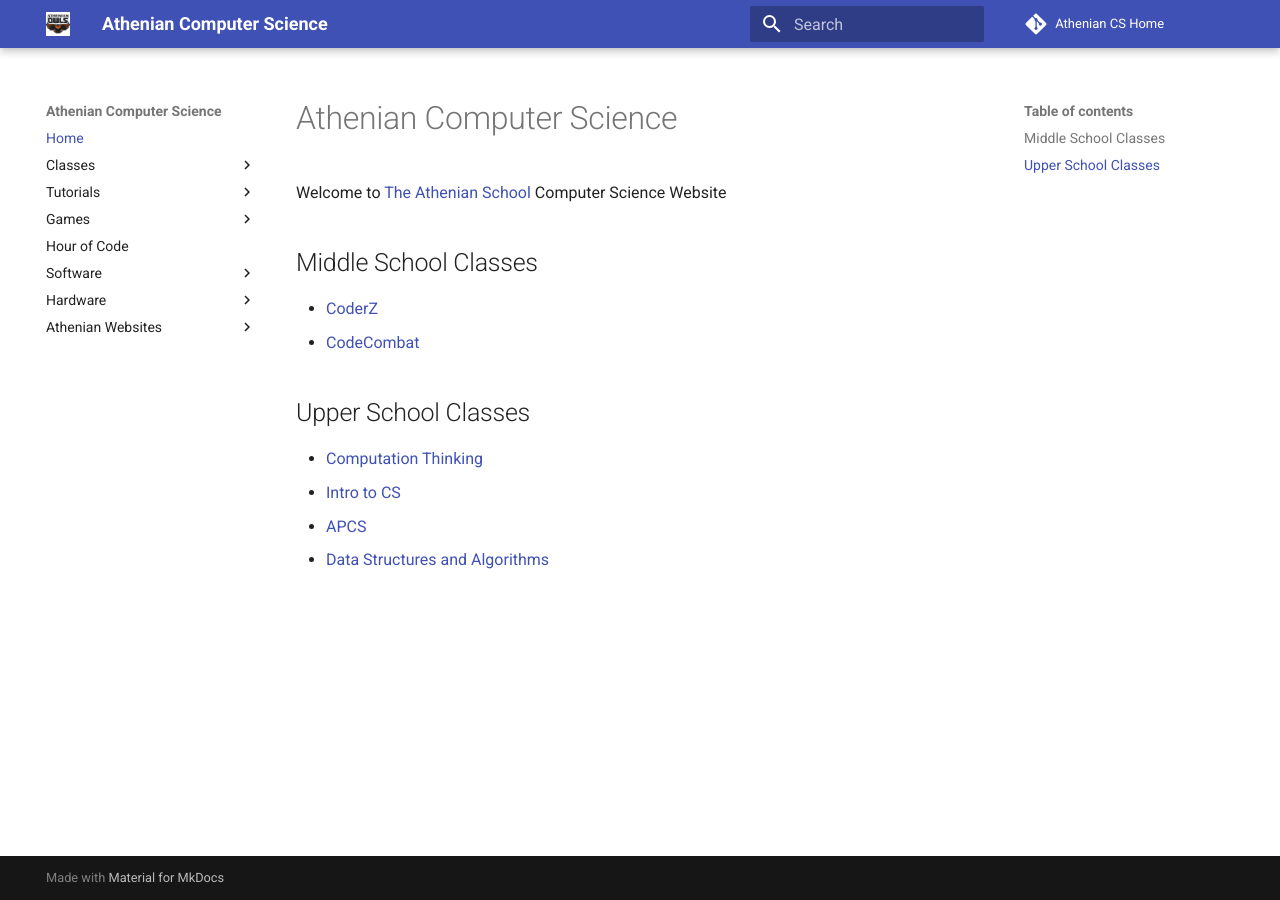
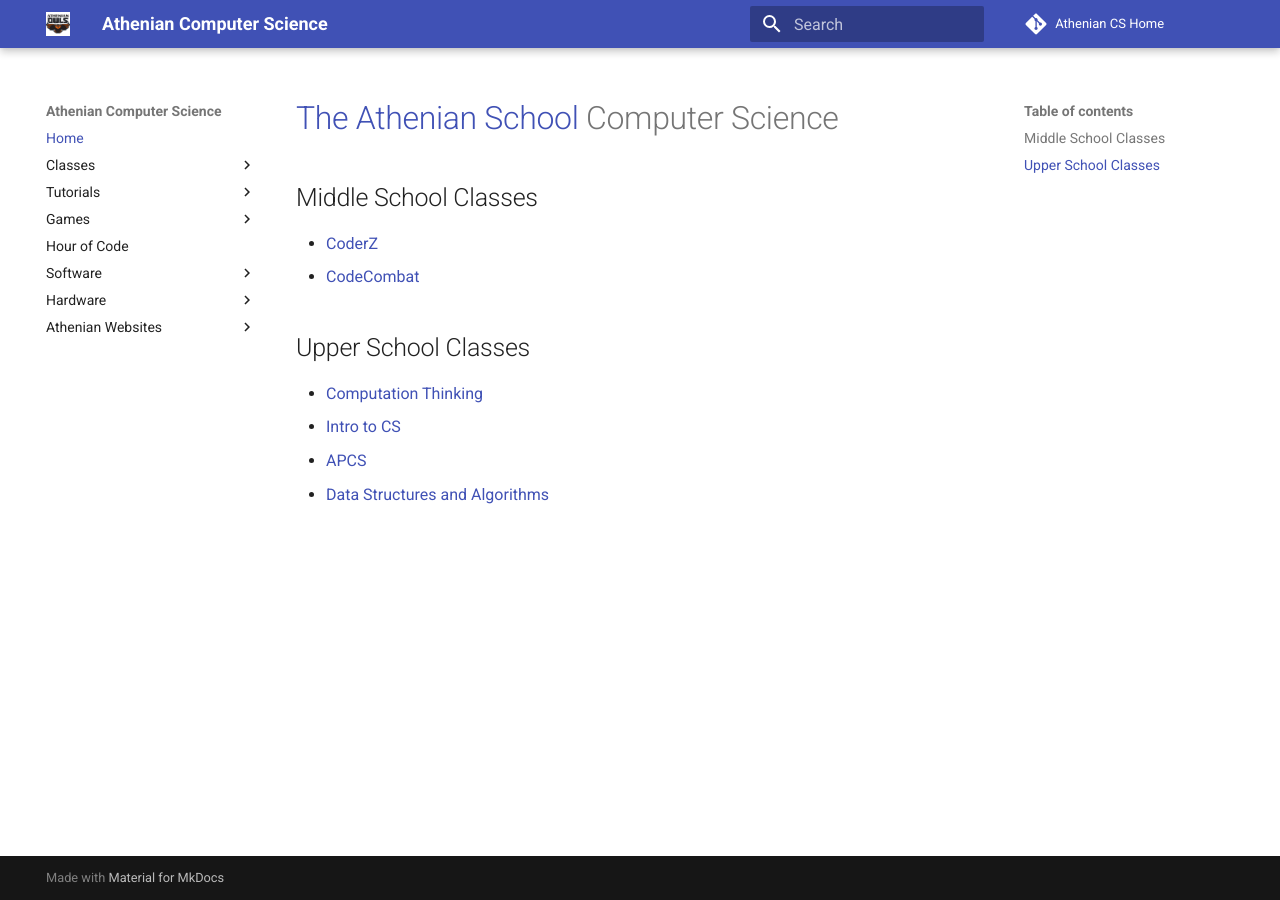
Before and after one commit to athenian-computational-thinking/athenian-cs-mkdocs, an MkDocs documentation site: the page built from docs/index.md, in a window 1280 px wide. Built offline with MkDocs 1.6.1 and Material for MkDocs 9.7.7, drawn with Linux system fonts in a browser that asks for light colours; comment, search, counter and statistics services are not loaded.

Commit message:
Update docs

```diff
--- a/docs/index.md
+++ b/docs/index.md
@@ -1,6 +1,4 @@
-# Athenian Computer Science
-
-Welcome to [The Athenian School](https://www.athenian.org) Computer Science Website
+# [The Athenian School](https://www.athenian.org) Computer Science
 
 ## Middle School Classes
 * [CoderZ](./coderz)
```
